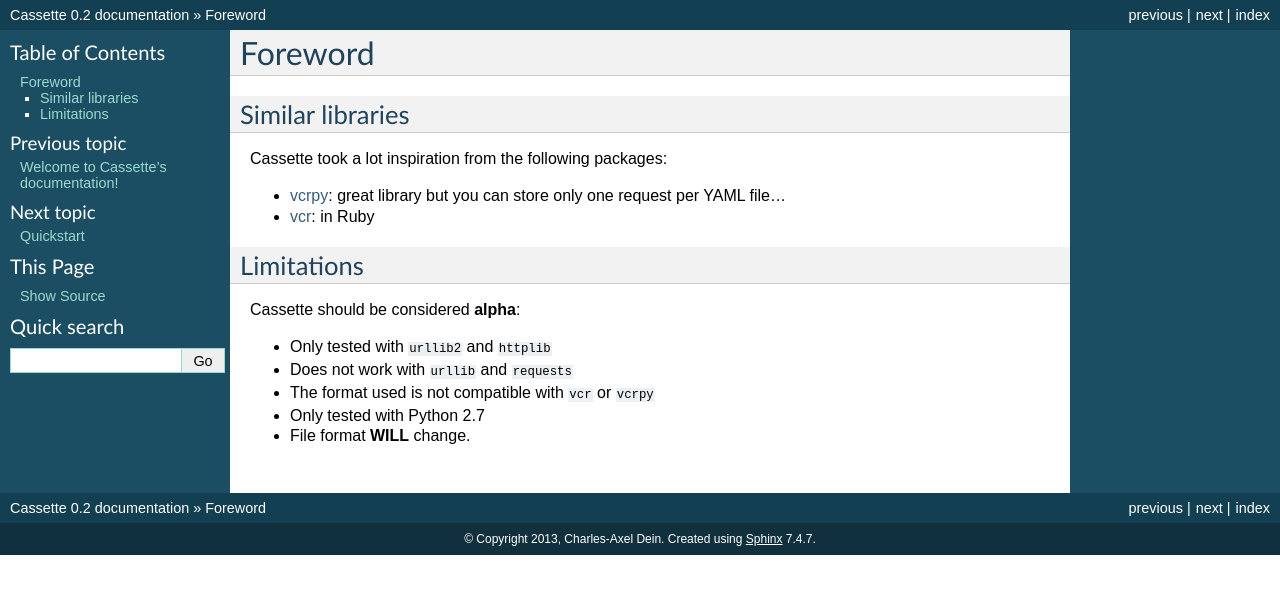
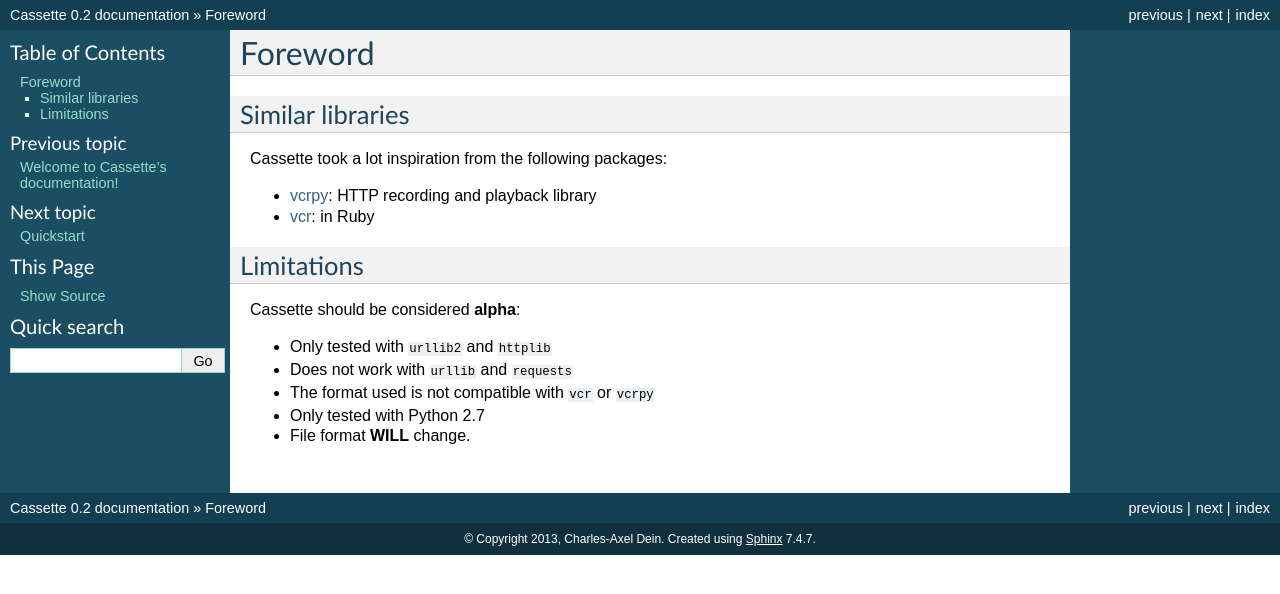
Before and after one commit to uber/cassette, a Sphinx documentation site: the page built from docs/foreword.rst, in a window 1280 px wide. Shown: the top 594 px of the page. Built offline with Sphinx 7.4.7, drawn with Linux system fonts in a browser that asks for light colours; the version number is read from the project's files by our own code.

Commit message:
Update Forward
VCR can now store multiple requests and responses in a cassette :)

```diff
--- a/docs/foreword.rst
+++ b/docs/foreword.rst
@@ -6,8 +6,7 @@
 
 Cassette took a lot inspiration from the following packages:
 
--  `vcrpy <https://github.com/kevin1024/vcrpy>`__: great library but you
-   can store only one request per YAML file...
+-  `vcrpy <https://github.com/kevin1024/vcrpy>`__: HTTP recording and playback library
 -  `vcr <https://github.com/myronmarston/vcr>`__: in Ruby
 
 Limitations
```
